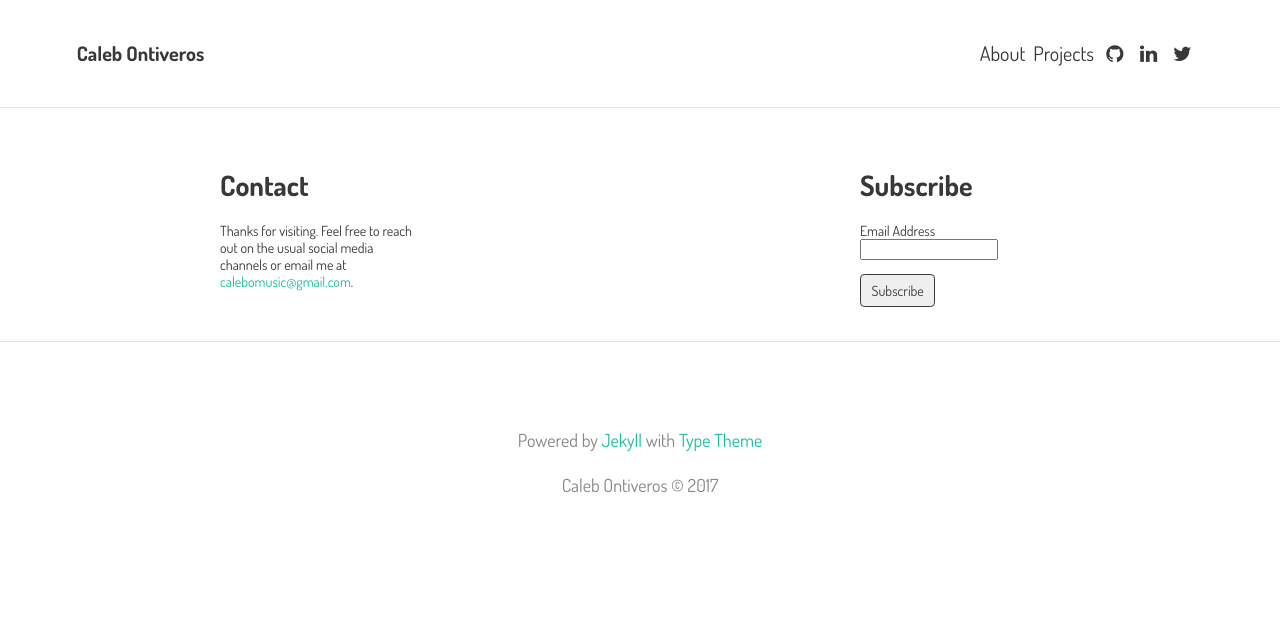
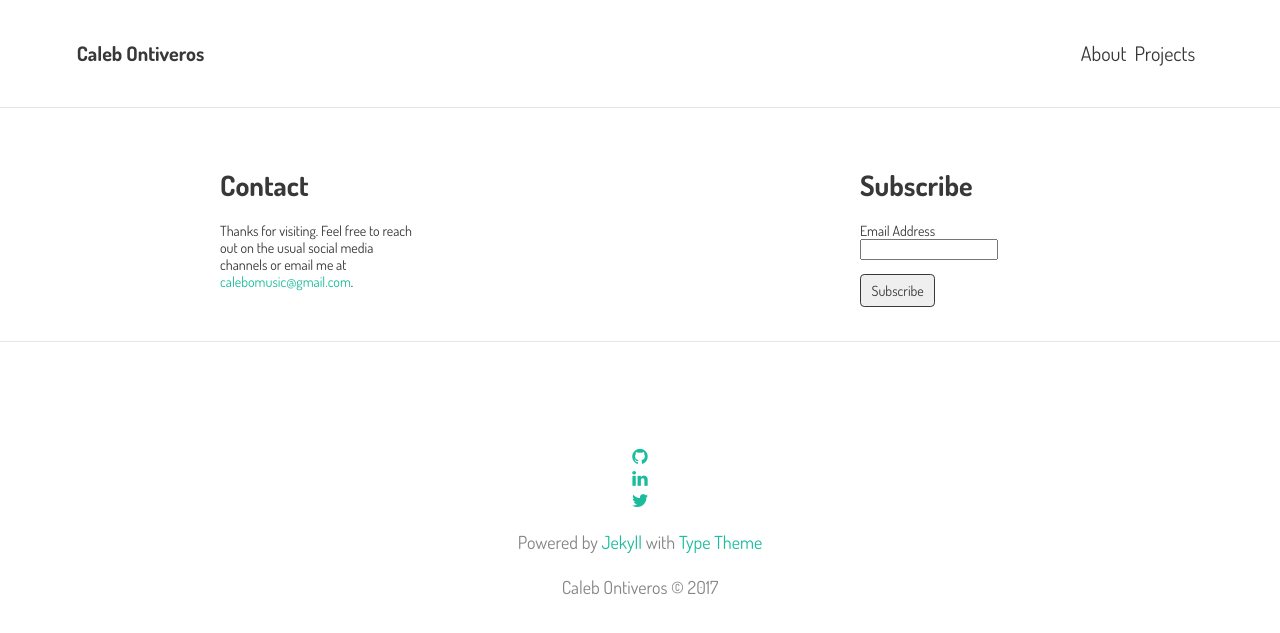
Before and after one commit to calebomusic/calebomusic.github.io, a Jekyll site: the page built from index.html, in a window 1280 px wide. Shown: the top 633 px of the page. Built offline with Jekyll 4.4.1, drawn with Linux system fonts in a browser that asks for light colours; nearby versions of some CDN libraries; the list of posts is cut into pages by our own code; comment, search, counter and statistics services are not loaded.

Commit message:
Move social icons to footer

```diff
--- a/_includes/footer.html
+++ b/_includes/footer.html
@@ -4,6 +4,8 @@
 
 {% if site.theme_settings.footer_text %}
 <footer class="site-footer">
+	<!-- Social icons from Font Awesome, if enabled -->
+	<p class="icons">{% include icons.html %}</p>
 	<p class="text">{{ site.theme_settings.footer_text }}</p>
 	<p class="text">Caleb Ontiveros © 2017</p>
 </footer>
--- a/_includes/header.html
+++ b/_includes/header.html
@@ -24,8 +24,6 @@
 			</li>
 			{% endif %}
 			{% endfor %}
-			<!-- Social icons from Font Awesome, if enabled -->
-			{% include icons.html %}
 		</ul>
 	</nav>
 </header>
```
